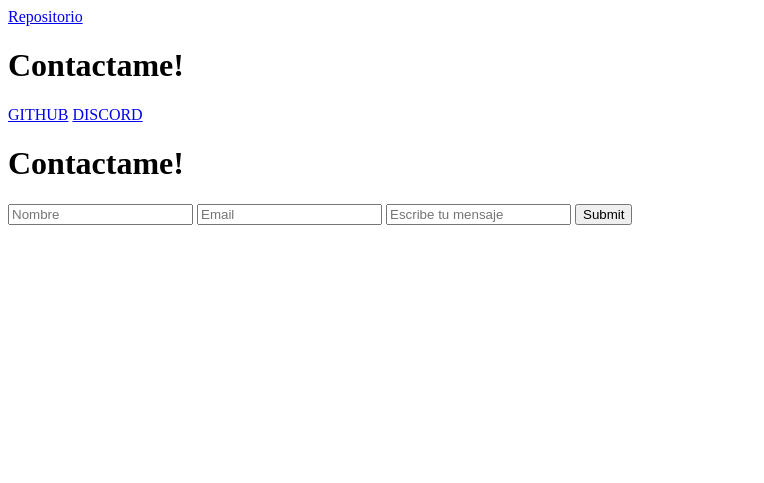
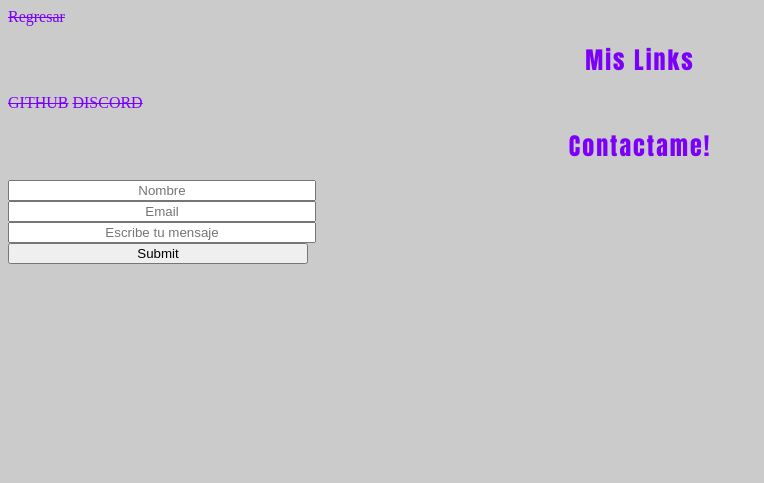
Before and after one commit to SaulPlay112/Curso1, a plain HTML site: page Repositorio/Contacto.html in a window 1280 px wide. Shown: the whole page, without its empty margins (0-764 px from the left). Drawn offline with Linux system fonts and the light colour scheme.

Commit message:
se cambiaron los estilos de todos los html a la base style. se agregaron varios elementos en css

```diff
--- a/Repositorio/Contacto.html
+++ b/Repositorio/Contacto.html
@@ -1,13 +1,17 @@
 <!DOCTYPE html>
 <html>
+    <link rel="preconnect" href="https://fonts.googleapis.com">
+<link rel="preconnect" href="https://fonts.gstatic.com" crossorigin>
+<link href="https://fonts.googleapis.com/css2?family=Inconsolata:wght@200..900&display=swap" rel="stylesheet">
     <head>
         <Title>Contactos</Title>
+        <link rel="stylesheet" href="/css/style.css">
     </head>
     <body>
-        <a href="Repositorio.html" title="Repositorio">Repositorio</a>
-        <h1>Contactame!</h1>
-        <a href="https://github.com/SaulPlay112" title="Mi guthub"  target="_blank">GITHUB</a>
-        <a href="https://discord.gg/eXs95xwv6j" title="Mi servidor de discord" target="_blank">DISCORD</a>
+        <a href="Repositorio.html" title="Repositorio">Regresar</a>
+        <h1>Mis Links</h1>
+        <a class="gh" href="https://github.com/SaulPlay112" title="Mi guthub"  target="_blank">GITHUB</a>
+        <a class= "ds" href="https://discord.gg/eXs95xwv6j" title="Mi servidor de discord" target="_blank">DISCORD</a>
         <h1>Contactame!</h1>
         <form>
             <input type="text" name="nombre" placeholder="Nombre" id="1" required minlength="3">
@@ -15,8 +19,6 @@
             <input type="text" name="Mensaje" placeholder="Escribe tu mensaje" id="3">
             <input type="submit" name="Enviar" id="5">
         </form>
-
-
     </body>
 </html>
 </html>
--- a/css/style.css
+++ b/css/style.css
@@ -32,3 +32,12 @@ a{
     color:rgb(124, 0, 249);
     text-decoration: line-through;
 }
+form{
+
+    width:300px;
+    height:300px;
+}
+input{
+    width: 300px;
+    text-align: center;
+}
```
Also changed, not shown: Repositorio/Repositorio.html (+4 -0 lines).
